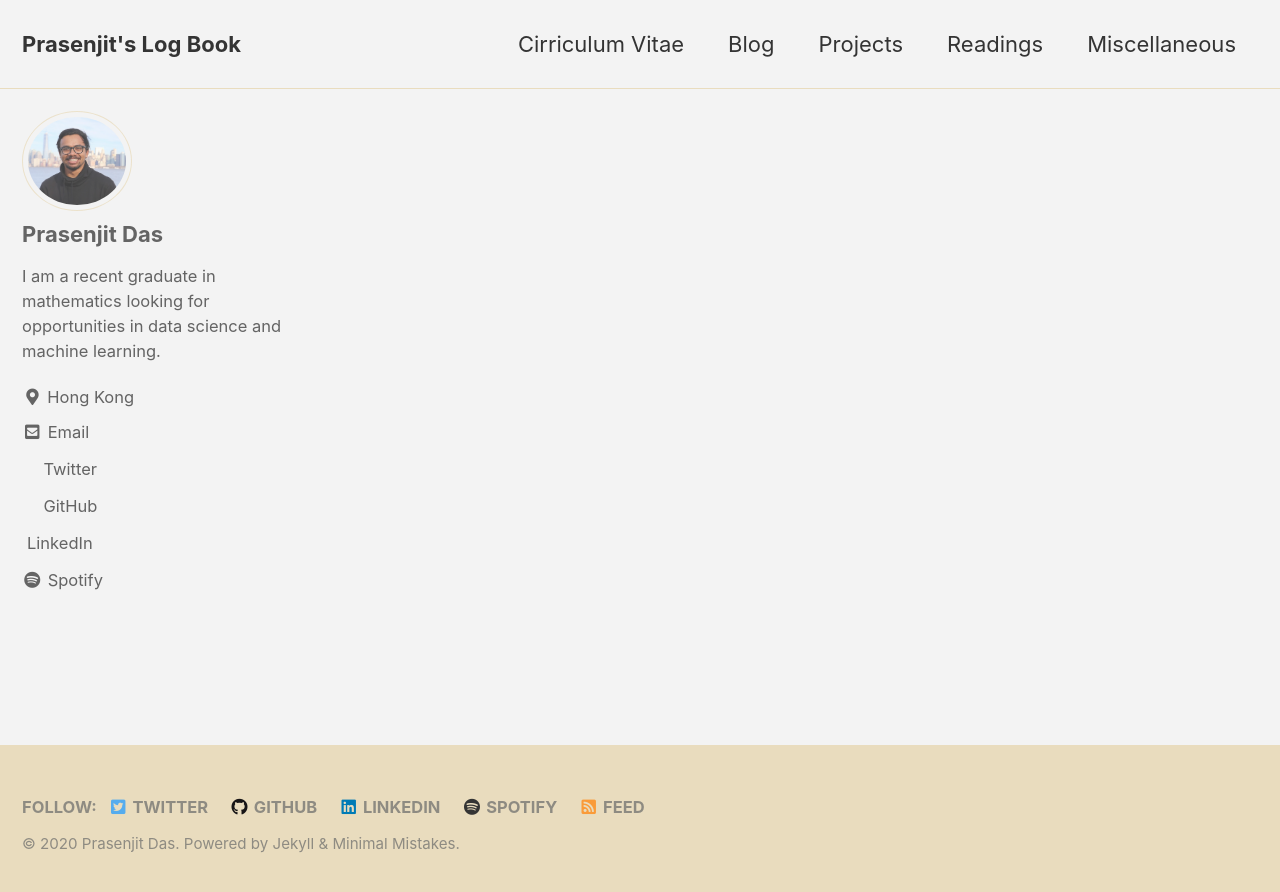
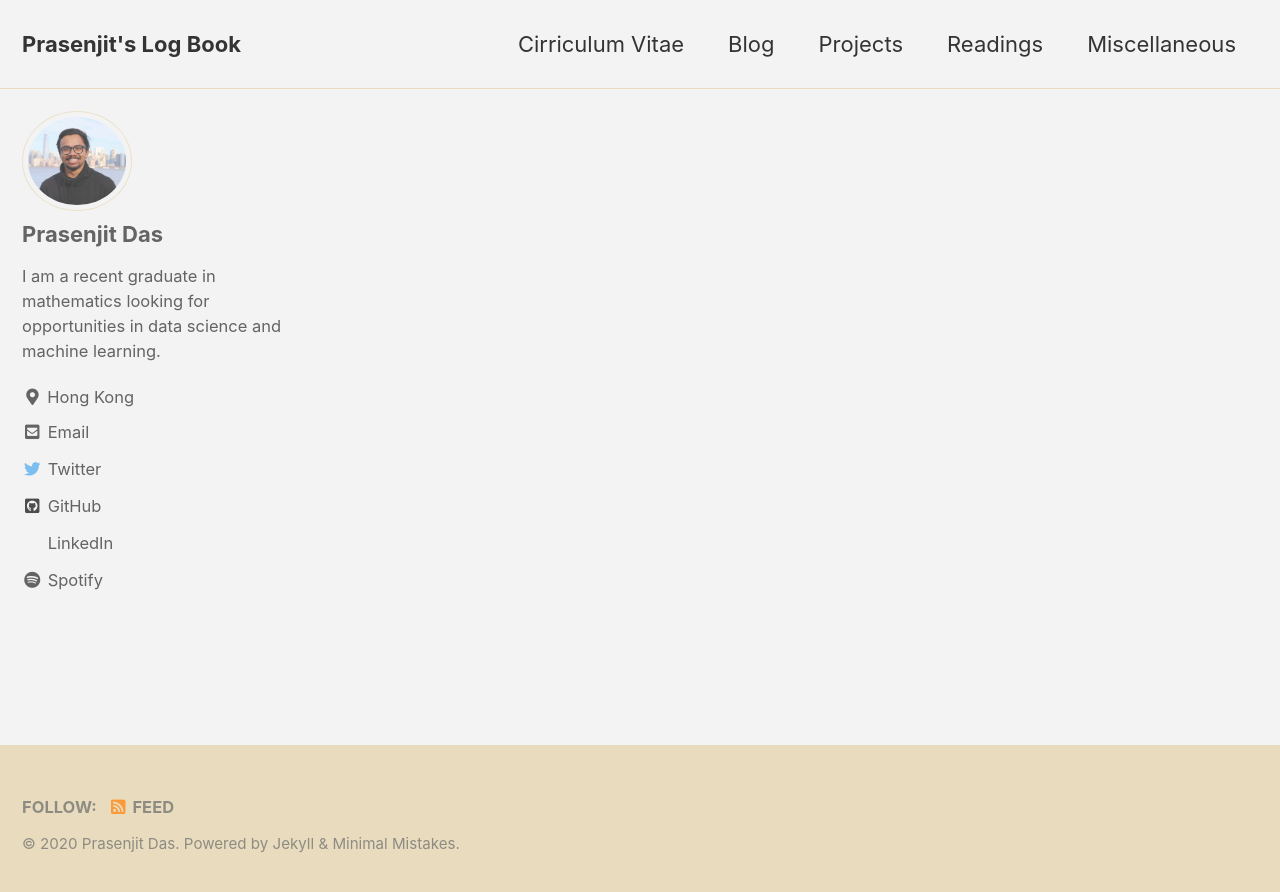
Before and after one commit to atprasenjit/atprasenjit.github.io, a Jekyll site: the page built from index.html, in a window 1280 px wide. Shown: the top 892 px of the page. Built offline with Jekyll 4.4.1, drawn with Linux system fonts in a browser that asks for light colours; cached includes are drawn as plain includes; the list of posts is cut into pages by our own code.

Commit message:
removing footer

```diff
--- a/_config.yml
+++ b/_config.yml
@@ -106,19 +106,19 @@ author:
       icon: "fas fa-fw fa-link"
       # url: "https://your-website.com"
     - label: "Twitter"
-      icon: "fa fa-twitter" #"fab fa-fw fa-twitter-square"
+      icon: "fab fa-fw fa-twitter" #"fab fa-fw fa-twitter-square"
       url: "https://twitter.com/_prasenjitdas"
     - label: "Facebook"
       icon: "fab fa-fw fa-facebook-square"
       # url: "https://facebook.com/"
     - label: "GitHub"
-      icon: "fa fa-github-square"
+      icon: "fab fa-fw fa-github-square"
       url: "https://github.com/nuWolf13"
     - label: "Instagram"
       icon: "fab fa-fw fa-instagram"
       # url: "https://instagram.com/"
     - label: "LinkedIn"
-      icon: "fa fa-linkedin-square"
+      icon: "fab fa-fw fa-linkedin-square"
       url: "https://www.linkedin.com/in/prasenjitdasln/"
     - label: "Spotify"
       icon: "fab fa-fw fa-spotify"
@@ -128,13 +128,13 @@ footer:
   links:
     - label: "Twitter"
       icon: "fab fa-fw fa-twitter-square"
-      url: "https://twitter.com/_prasenjitdas"
+      #url: "https://twitter.com/_prasenjitdas"
     - label: "Facebook"
       icon: "fab fa-fw fa-facebook-square"
       # url:
     - label: "GitHub"
       icon: "fab fa-fw fa-github"
-      url: "https://github.com/nuWolf13"
+      #url: "https://github.com/nuWolf13"
     - label: "GitLab"
       icon: "fab fa-fw fa-gitlab"
       # url:
@@ -146,10 +146,10 @@ footer:
       # url:
     - label: "LinkedIn"
       icon: "fab fa-fw fa-linkedin"
-      url: "https://www.linkedin.com/in/prasenjitdasln/"
+      #url: "https://www.linkedin.com/in/prasenjitdasln/"
     - label: "Spotify"
       icon: "fab fa-fw fa-spotify"
-      url: "https://open.spotify.com/user/m2w3yzu6h91va1w6gnkrt5t2y?si=GUu_K9AYQd-8gV3Uppwbpw"
+      #url: "https://open.spotify.com/user/m2w3yzu6h91va1w6gnkrt5t2y?si=GUu_K9AYQd-8gV3Uppwbpw"
 
 
 # Reading Files
```
